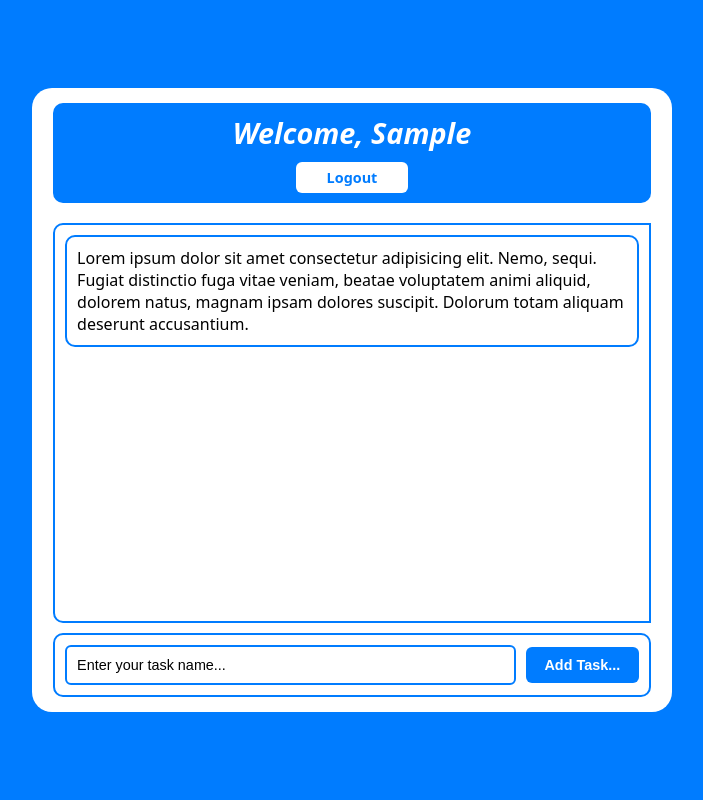
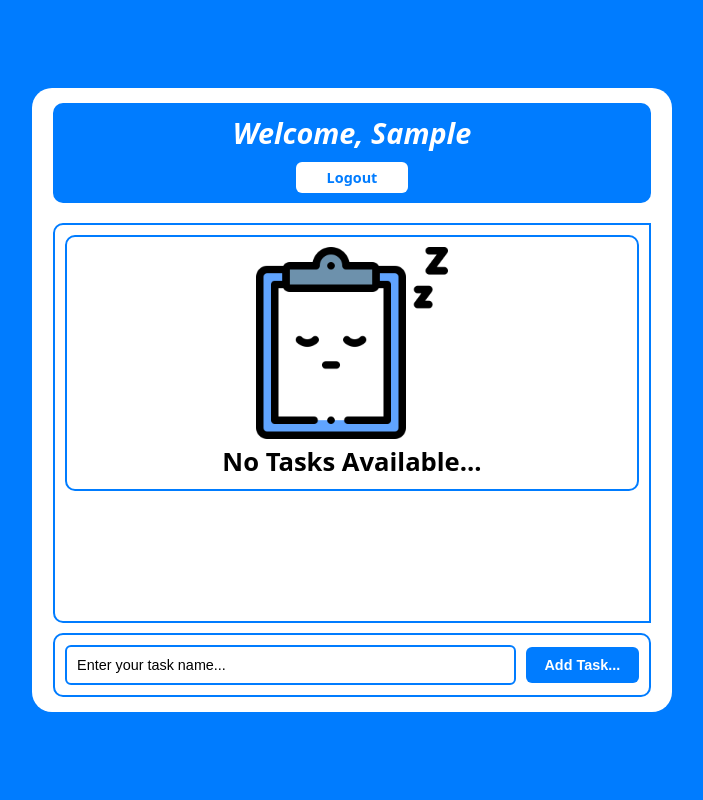
Before and after one commit to Nsoro-Allan/Php_Todo_App, a PHP site: page /home.php in a window 1280 px wide. Shown: the whole page, without its empty margins (288-991 px from the left). Run offline with PHP 8.4, Linux system fonts and the light colour scheme; the visitor is signed in with stand-in values (Sample User, id 1).

Commit message:
changes madde...

```diff
--- a/home.php
+++ b/home.php
@@ -28,8 +28,19 @@ include("connection.php");
             <div class="content-container">
 
                 <div class="content">
-                    <p>Lorem ipsum dolor sit amet consectetur adipisicing elit. Nemo, sequi. Fugiat distinctio fuga vitae veniam, beatae voluptatem animi aliquid, dolorem natus, magnam ipsam dolores suscipit. Dolorum totam aliquam deserunt accusantium.</p>
+
+                    <div class="img-cont">
+
+                        <img src="./images/no_task.png" alt="">
+
+                        <h4>No Tasks Available...</h4>
+                    </div>
+
                 </div>
+
+                <!-- <div class="content">
+                    <div class="title"></div>
+                </div> -->
 
             </div>
 
--- a/style.css
+++ b/style.css
@@ -232,6 +232,22 @@ body {
   padding: 10px;
 }
 
+.content-container .content .img-cont {
+  display: flex;
+  flex-direction: column;
+  align-items: center;
+  justify-content: center;
+}
+
+.content-container .content .img-cont img {
+  width: 35%;
+}
+
+.content-container .content .img-cont h4 {
+  font-size: 1.6rem;
+  margin-top: 5px;
+}
+
 .end {
   display: flex;
   flex-direction: column;
```
Also changed, not shown: images/no_task.png (added).
